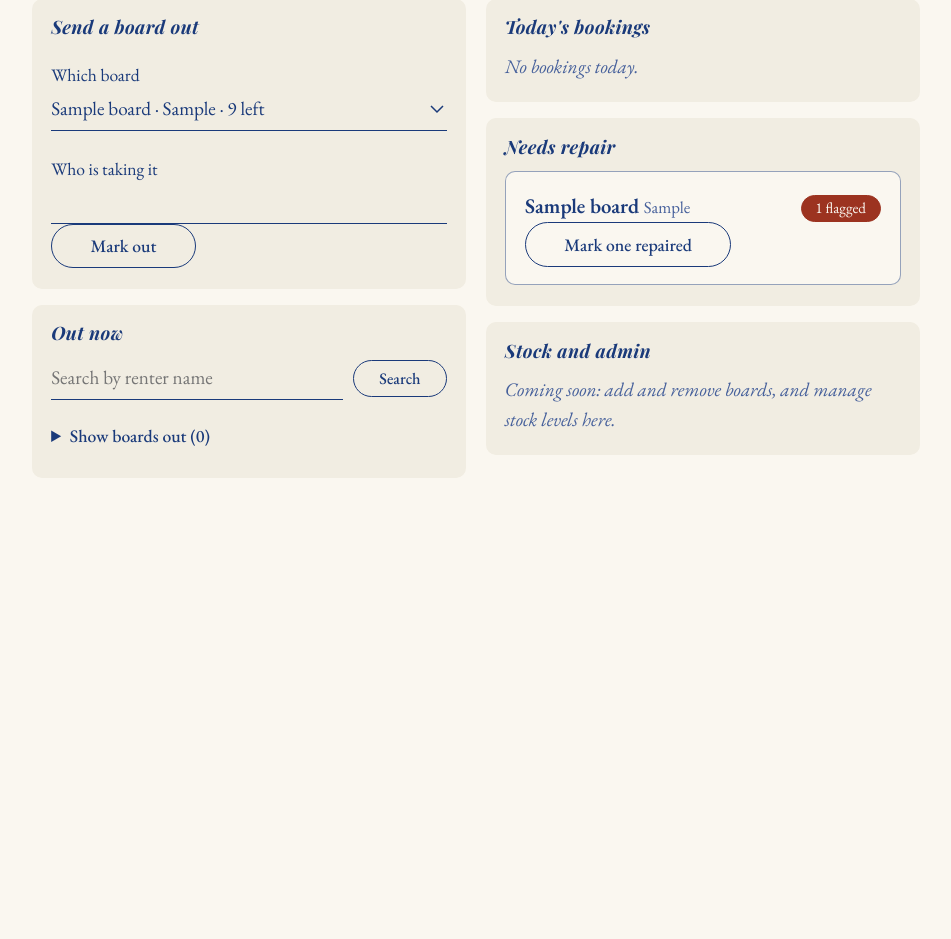
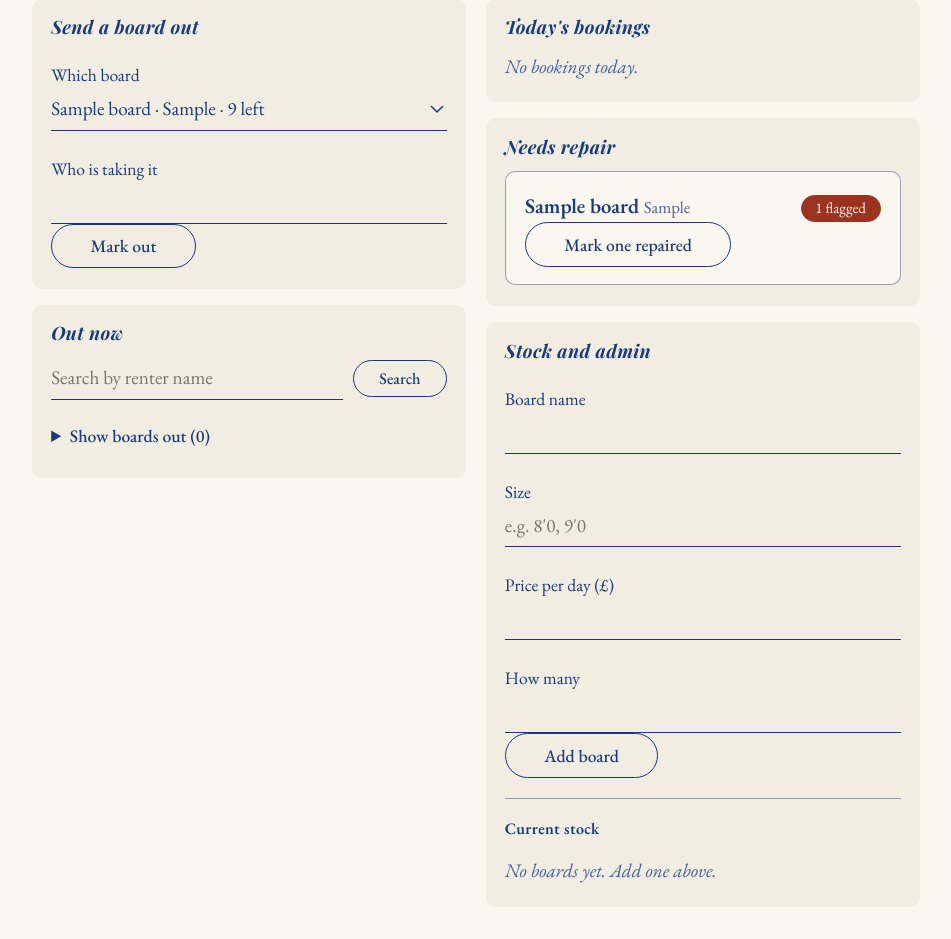
Before and after one commit to leoelsolh/finz, a Flask app: page /admin in a window 1280 px wide. Shown: the part 171-1110 px from the top of the page, without its empty margins (164-1115 px from the left). Before the commit the page ends 649 px from the top, so only its background shows below. Run offline with Flask 3, Linux system fonts and the light colour scheme; the visitor is signed in with stand-in values (Sample User, id 1); tables that the repository leaves empty hold one stand-in row (values such as "Sample post").

Commit message:
feat: Stock management features
You can now add and remove boards from the stock in the case of buying new stock or getting rid of old ones.

```diff
--- a/db.py
+++ b/db.py
@@ -32,7 +32,11 @@ def get_board_sizes():
         with get_connection() as connection:
             cursor = connection.cursor()
 
-            cursor.execute('''SELECT DISTINCT size FROM boards''')
+            cursor.execute('''
+                SELECT DISTINCT size
+                FROM boards
+                WHERE archived = 0
+            ''')
             return cursor.fetchall()
 
     except sqlite3.OperationalError as op_error:
@@ -67,7 +71,7 @@ def get_available_boards():
                             WHERE rentals.board_id = boards.id
                             AND came_back IS NULL
                         ) AS available
-                    FROM boards
+                    FROM boards WHERE archived = 0
                 ) WHERE available > 0
             ''')
             return cursor.fetchall()
@@ -77,6 +81,22 @@ def get_available_boards():
         raise DatabaseError('Could not fetch available boards') from sql_error
 
 # Admin logic
+def add_new_board(name, size, price, quantity):
+    try:
+        with get_connection() as connection:
+            cursor = connection.cursor()
+
+            cursor.execute('''
+                INSERT INTO boards (name, size, price, quantity)
+                VALUES (?, ?, ?, ?)
+            ''', (name, size, price, quantity))
+
+            connection.commit()
+
+    except sqlite3.Error as sql_error:
+        logging.exception('Failed to add new board')
+        raise DatabaseError('Could not add new board.') from sql_error
+
 def mark_board_out(board_id, renter_name):
     try:
         with get_connection() as connection:
@@ -145,6 +165,23 @@ def mark_board_in(rental_id, damaged=0, damage_note=None):
         logging.exception('Failed to mark board in')
         raise DatabaseError('Could not mark board in.') from sql_error
 
+def get_all_boards():
+    try:
+        with get_connection() as connection:
+            cursor = connection.cursor()
+
+            cursor.execute('''
+                SELECT id, name, size, price, quantity
+                FROM boards
+                WHERE archived = 0
+                ORDER BY name
+            ''')
+            return cursor.fetchall()
+
+    except sqlite3.Error as sql_error:
+        logging.exception('Failed to get all boards')
+        raise DatabaseError('Could not fetch all boards.') from sql_error
+
 def get_damaged_boards():
     try:
         with get_connection() as connection:
@@ -178,6 +215,40 @@ def clear_damage_from_board(board_id):
     except sqlite3.Error as sql_error:
         logging.exception('Failed to clear damage-marker from board.')
         raise DatabaseError('Could not clear damage-marker from board.') from sql_error
+
+def archive_board(board_id):
+    try:
+        with get_connection() as connection:
+            cursor = connection.cursor()
+
+            cursor.execute('''
+                UPDATE boards
+                SET archived = 1
+                WHERE id = ?
+            ''', (board_id,))
+
+            connection.commit()
+
+    except sqlite3.Error as sql_error:
+        logging.exception('Failed to archive board')
+        raise DatabaseError('Could not archive this board.') from sql_error
+
+def set_board_quantity(quantity, board_id):
+    try:
+        with get_connection() as connection:
+            cursor = connection.cursor()
+
+            cursor.execute('''
+                UPDATE boards
+                SET quantity = ?
+                WHERE id = ?
+            ''', (quantity, board_id))
+
+            connection.commit()
+
+    except sqlite3.Error as sql_error:
+        logging.exception('Failed to set board quantity')
+        raise DatabaseError('Could not update board quantity') from sql_error
 
 def get_active_rentals(search=None):
     try:
--- a/main.py
+++ b/main.py
@@ -171,6 +171,60 @@ def admin_out():
     db.mark_board_out(board_id, renter_name)
     return redirect(url_for('admin'))
 
+@app.route('/admin/stock/add', methods=['POST'])
+def admin_add_stock():
+    name = request.form.get('name')
+    size = request.form.get('size')
+    price = request.form.get('price')
+    quantity = request.form.get('quantity')
+    if not name or not size or not price or not quantity:
+        flash('Please enter all fields')
+        return redirect(url_for('admin'))
+
+    try:
+        price = int(price)
+        quantity = int(quantity)
+        db.add_new_board(name, size, price, quantity)
+
+    except ValueError:
+        flash('Please enter a valid Integer Number.')
+        return redirect(url_for('admin'))
+
+    return redirect(url_for('admin'))
+
+@app.route('/admin/stock/archive', methods=['POST'])
+def admin_archive_stock():
+    board_id = request.form.get('board_id')
+    if not board_id:
+        flash('Please enter all fields')
+        return redirect(url_for('admin'))
+
+    db.archive_board(board_id)
+    return redirect(url_for('admin'))
+
+@app.route('/admin/stock/quantity', methods=['POST'])
+def admin_stock_quantity():
+    board_id = request.form.get('board_id')
+    quantity = request.form.get('quantity')
+
+    if not board_id or not quantity:
+        flash('Please enter all fields')
+        return redirect(url_for('admin'))
+
+    if quantity < 0:
+        flash('Stock cant go negative...')
+        return redirect(url_for('admin'))
+
+    try:
+        quantity = int(quantity)
+        db.set_board_quantity(quantity, board_id)
+
+    except ValueError:
+        flash('Please make sure the quantity is a valid number. For example "2", not "Two".')
+        return redirect(url_for('admin'))
+
+    return redirect(url_for('admin'))
+
 @app.route('/admin/repair', methods=['POST'])
 def admin_repair():
     board_id = request.form.get('board_id')
--- a/schema.py
+++ b/schema.py
@@ -35,6 +35,9 @@ migrations = [
             damage_note TEXT
         )
     '''),
+    (2, '''
+        ALTER TABLE boards ADD COLUMN archived INTEGER DEFAULT 0;
+    ''')
 ]
 
 def run_migrations():
--- a/static/style.css
+++ b/static/style.css
@@ -846,6 +846,49 @@ legend {
 	margin: 0 0 0.9rem;
 }
 
+/* Sub-heading dividing a panel's sections, e.g. stock list under its form */
+.stock-heading {
+	font-size: 1rem;
+	letter-spacing: 0.02em;
+	margin: 1.3rem 0 0.9rem;
+	padding-top: 1.1rem;
+	border-top: 1px solid var(--navy-line);
+}
+
+/* Compact inline row to set a board's stock level, one per stock card */
+.stock-adjust {
+	display: flex;
+	flex-wrap: wrap;
+	align-items: center;
+	gap: 0.7rem;
+	margin-top: 0.8rem;
+}
+
+.stock-adjust label {
+	margin: 0;
+	font-size: 1rem;
+}
+
+.stock-adjust input {
+	width: 4.5rem;
+	text-align: center;
+}
+
+/* Quiet, reversible remove: a low-key text button, not a loud danger block */
+.stock-remove {
+	margin-top: 0.6rem;
+}
+
+.btn-link-remove {
+	border: 0;
+	background: none;
+	padding: 0.2rem 0;
+	font: inherit;
+	color: var(--brick);
+	text-decoration: underline;
+	cursor: pointer;
+}
+
 /* Cards sit on the panel tint, so drop the trailing gap on the last one */
 .panel .card:last-child {
 	margin-bottom: 0;
--- a/templates/admin.html
+++ b/templates/admin.html
@@ -140,7 +140,43 @@
 
 						<section class="panel">
 							<h2>Stock and admin</h2>
-							<p class="empty">Coming soon: add and remove boards, and manage stock levels here.</p>
+							<form method="post" action="/admin/stock/add" class="form-card">
+								<input type="hidden" name="csrf_token" value="{{ csrf_token }}">
+								<label for="stock-name">Board name</label>
+								<input id="stock-name" name="name" autocomplete="off">
+								<label for="stock-size">Size</label>
+								<input id="stock-size" name="size" placeholder="e.g. 8'0, 9'0" autocomplete="off">
+								<label for="stock-price">Price per day (£)</label>
+								<input id="stock-price" name="price" type="number" inputmode="numeric" min="0" step="1">
+								<label for="stock-quantity">How many</label>
+								<input id="stock-quantity" name="quantity" type="number" inputmode="numeric" min="1" step="1">
+								<button type="submit" class="btn">Add board</button>
+							</form>
+
+							<h3 class="stock-heading">Current stock</h3>
+							{% for board in all_boards %}
+								<article class="card">
+									<div class="card-head">
+										<h3>{{ board.name }} <span class="size">{{ board.size }}</span></h3>
+										<span class="chip chip-sea">{{ board.quantity }} in stock</span>
+									</div>
+									<p>£{{ board.price }} per day</p>
+									<form method="post" action="/admin/stock/quantity" class="stock-adjust">
+										<input type="hidden" name="csrf_token" value="{{ csrf_token }}">
+										<input type="hidden" name="board_id" value="{{ board.id }}">
+										<label for="qty-{{ board.id }}">Set quantity</label>
+										<input id="qty-{{ board.id }}" name="quantity" type="number" inputmode="numeric" min="0" step="1" value="{{ board.quantity }}">
+										<button type="submit" class="btn btn-quiet">Update</button>
+									</form>
+									<form method="post" action="/admin/stock/archive" class="stock-remove">
+										<input type="hidden" name="csrf_token" value="{{ csrf_token }}">
+										<input type="hidden" name="board_id" value="{{ board.id }}">
+										<button type="submit" class="btn-link-remove">Remove from stock</button>
+									</form>
+								</article>
+							{% else %}
+								<p class="empty">No boards yet. Add one above.</p>
+							{% endfor %}
 						</section>
 					</div>
 
```
Also changed, not shown: docs/TODO.md (+0 -1 lines).
